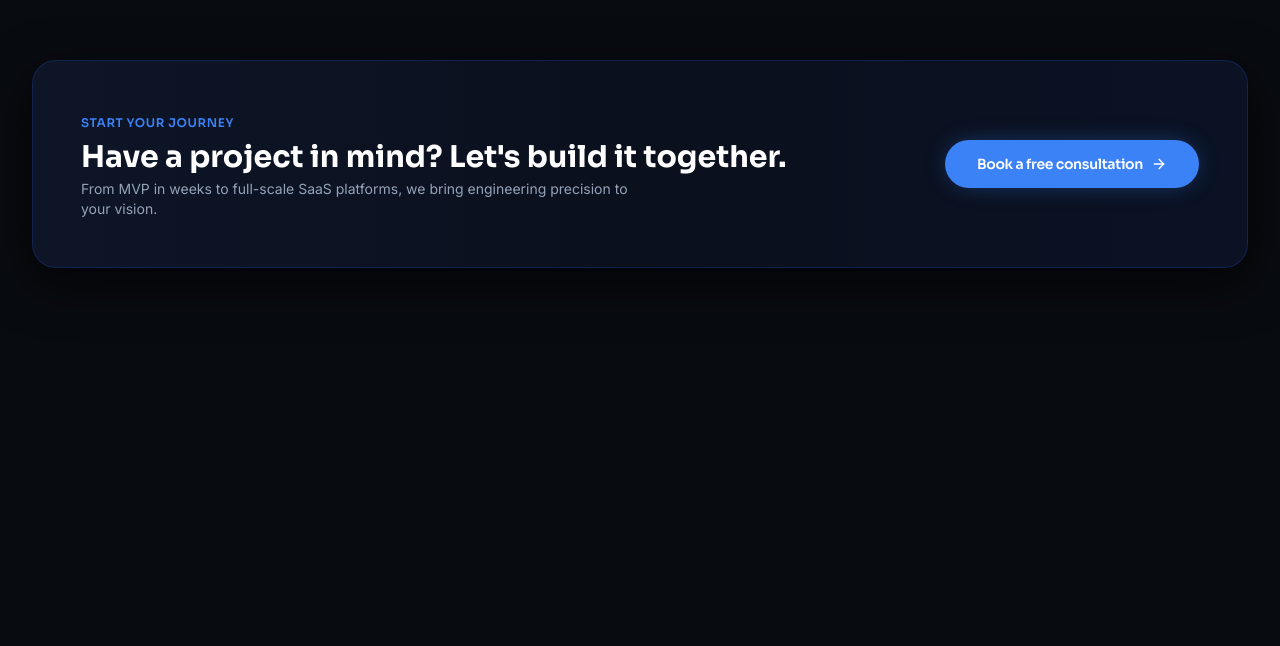
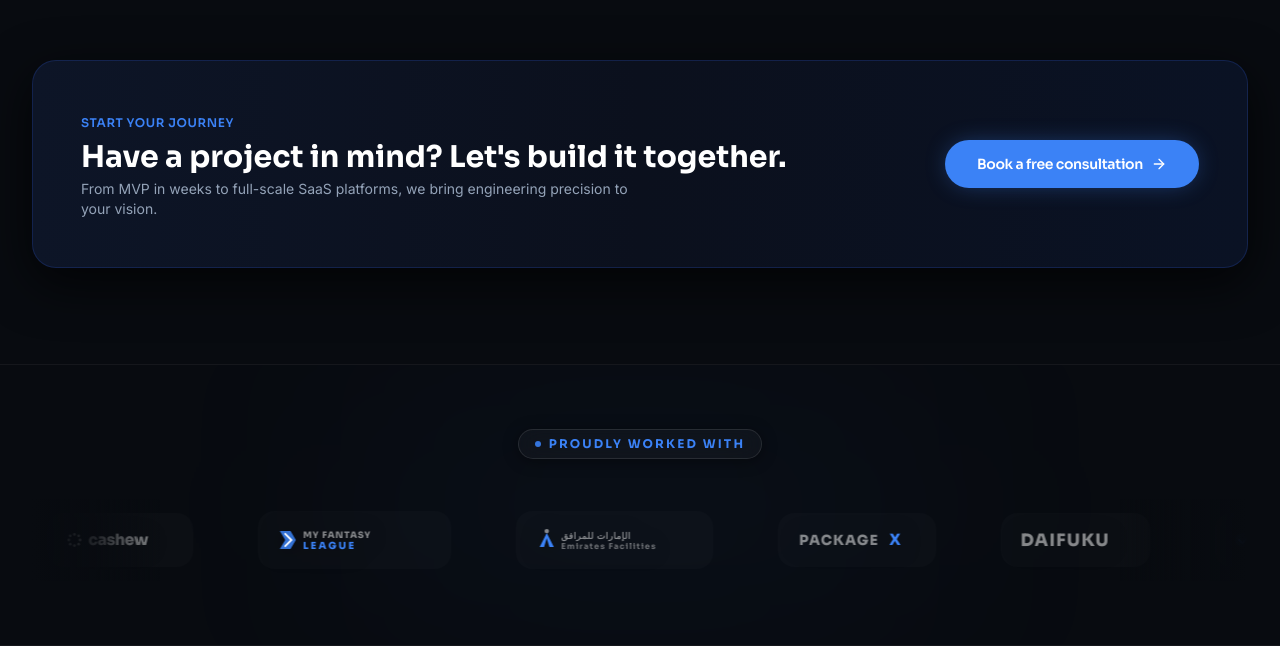
Before and after one commit to tahirazeem145/Jime-developer, a React (Vite) app: page / in a window 1280 px wide. Shown: the part 3602-4248 px from the top of the page. Before the commit the page ends 3966 px from the top, so only its background shows below. Built offline with nearby package versions, Linux system fonts and the light colour scheme; no server answers.

Commit message:
feat: initialize project structure with main application, styling, and core components

```diff
--- a/src/App.jsx
+++ b/src/App.jsx
@@ -3,6 +3,7 @@ import { SmoothScroll } from './components/ui/smooth-scroll';
 import Navbar from './components/Navbar';
 import Hero from './components/Hero';
 import Projects from './components/Projects';
+import TrustedBy from './components/TrustedBy';
 import BackgroundElements from './components/BackgroundElements';
 import ParticleBackground from './components/ParticleBackground';
 import MouseGlow from './components/MouseGlow';
@@ -41,6 +42,9 @@ export default function App() {
 
           {/* 2nd SECTION: Projects Section */}
           <Projects />
+
+          {/* 3rd SECTION: Proudly Worked With / Client Trust Marquee */}
+          <TrustedBy />
         </main>
 
         {/* Floating Action Button */}
--- /dev/null
+++ b/src/components/TrustedBy.jsx
@@ -0,0 +1,202 @@
+import React from 'react';
+
+const CLIENT_LOGOS = [
+  {
+    id: 'omneky',
+    name: 'Omneky',
+    category: 'AI Marketing & Vision',
+    svg: (
+      <svg className="h-6 sm:h-7 w-auto fill-current" viewBox="0 0 140 36">
+        {/* Omneky Avatar/Robot Icon */}
+        <circle cx="16" cy="18" r="14" fill="none" stroke="currentColor" strokeWidth="2.5" />
+        <circle cx="11" cy="15" r="2.5" fill="currentColor" />
+        <circle cx="21" cy="15" r="2.5" fill="currentColor" />
+        <path d="M11 22 Q16 26 21 22" fill="none" stroke="currentColor" strokeWidth="2" strokeLinecap="round" />
+        {/* Wordmark */}
+        <text x="38" y="24" fontFamily="Sora, sans-serif" fontSize="18" fontWeight="700" letterSpacing="-0.5">
+          Omneky
+        </text>
+      </svg>
+    ),
+  },
+  {
+    id: 'tasc',
+    name: 'TASC',
+    category: 'Enterprise Outsourcing',
+    svg: (
+      <svg className="h-6 sm:h-7 w-auto fill-current" viewBox="0 0 130 36">
+        <text x="5" y="26" fontFamily="Sora, sans-serif" fontSize="24" fontWeight="900" letterSpacing="2">
+          TASC
+        </text>
+        <circle cx="110" cy="12" r="3.5" fill="#3B82F6" />
+      </svg>
+    ),
+  },
+  {
+    id: 'cashew',
+    name: 'cashew',
+    category: 'Fintech & BNPL',
+    svg: (
+      <svg className="h-6 sm:h-7 w-auto fill-current" viewBox="0 0 145 36">
+        {/* Cashew Petals Icon */}
+        <g transform="translate(14, 18) scale(0.9)">
+          <circle cx="0" cy="-8" r="2" fill="currentColor" />
+          <circle cx="6" cy="-6" r="2" fill="currentColor" />
+          <circle cx="8" cy="0" r="2" fill="currentColor" />
+          <circle cx="6" cy="6" r="2" fill="currentColor" />
+          <circle cx="0" cy="8" r="2" fill="currentColor" />
+          <circle cx="-6" cy="6" r="2" fill="currentColor" />
+          <circle cx="-8" cy="0" r="2" fill="currentColor" />
+          <circle cx="-6" cy="-6" r="2" fill="currentColor" />
+        </g>
+        {/* Wordmark */}
+        <text x="32" y="24" fontFamily="Sora, sans-serif" fontSize="20" fontWeight="800" letterSpacing="-0.5">
+          cashew
+        </text>
+      </svg>
+    ),
+  },
+  {
+    id: 'mfl',
+    name: 'MY FANTASY LEAGUE',
+    category: 'Sports & Gaming Platform',
+    svg: (
+      <svg className="h-7 sm:h-8 w-auto fill-current" viewBox="0 0 180 36">
+        {/* Crest/Shield */}
+        <path d="M6 8 L18 8 L24 18 L18 28 L6 28 L12 18 Z" fill="#3B82F6" opacity="0.85" />
+        <path d="M12 11 L19 18 L12 25" fill="none" stroke="#FFFFFF" strokeWidth="2" strokeLinecap="round" />
+        {/* Text */}
+        <text x="32" y="16" fontFamily="Sora, sans-serif" fontSize="10" fontWeight="900" letterSpacing="1">
+          MY FANTASY
+        </text>
+        <text x="32" y="28" fontFamily="Sora, sans-serif" fontSize="11" fontWeight="900" letterSpacing="2.5" fill="#3B82F6">
+          LEAGUE
+        </text>
+      </svg>
+    ),
+  },
+  {
+    id: 'emirates',
+    name: 'Emirates Facilities',
+    category: 'UAE Corporate Services',
+    svg: (
+      <svg className="h-7 sm:h-8 w-auto fill-current" viewBox="0 0 185 36">
+        {/* Wing/Falcon Emblem */}
+        <path d="M8 26 L16 10 L24 26 L19 26 L16 16 L13 26 Z" fill="#3B82F6" />
+        <circle cx="16" cy="8" r="2.5" fill="currentColor" />
+        {/* Arabic + English typography */}
+        <text x="32" y="17" fontFamily="Arial, sans-serif" fontSize="10" fontWeight="700" letterSpacing="0.5">
+          الإمارات للمرافق
+        </text>
+        <text x="32" y="28" fontFamily="Sora, sans-serif" fontSize="9" fontWeight="700" letterSpacing="1.2" opacity="0.8">
+          Emirates Facilities
+        </text>
+      </svg>
+    ),
+  },
+  {
+    id: 'packagex',
+    name: 'PACKAGE X',
+    category: 'Logistics AI & Vision',
+    svg: (
+      <svg className="h-6 sm:h-7 w-auto fill-current" viewBox="0 0 160 36">
+        <text x="6" y="25" fontFamily="Sora, sans-serif" fontSize="18" fontWeight="900" letterSpacing="1.5">
+          PACKAGE
+        </text>
+        {/* Modern brackets X */}
+        <text x="122" y="25" fontFamily="Sora, sans-serif" fontSize="20" fontWeight="900" fill="#3B82F6">
+          X
+        </text>
+      </svg>
+    ),
+  },
+  {
+    id: 'daifuku',
+    name: 'DAIFUKU',
+    category: 'Intralogistics & Automation',
+    svg: (
+      <svg className="h-6 sm:h-7 w-auto fill-current" viewBox="0 0 150 36">
+        <text x="4" y="26" fontFamily="Sora, sans-serif" fontSize="22" fontWeight="900" letterSpacing="1.5">
+          DAIFUKU
+        </text>
+      </svg>
+    ),
+  },
+  {
+    id: 'tamizha',
+    name: 'Tamizha Jobs',
+    category: 'Recruitment & Talent',
+    svg: (
+      <svg className="h-6 sm:h-7 w-auto fill-current" viewBox="0 0 160 36">
+        <circle cx="14" cy="18" r="9" fill="#3B82F6" opacity="0.2" />
+        <path d="M10 18 L14 22 L22 14" fill="none" stroke="#3B82F6" strokeWidth="2.5" strokeLinecap="round" strokeLinejoin="round" />
+        <text x="30" y="24" fontFamily="Sora, sans-serif" fontSize="16" fontWeight="800" letterSpacing="-0.3">
+          Tamizha<span className="text-[#3B82F6]">Jobs</span>
+        </text>
+      </svg>
+    ),
+  },
+  {
+    id: 'affylix',
+    name: 'Affylix Store',
+    category: 'Social Commerce',
+    svg: (
+      <svg className="h-6 sm:h-7 w-auto fill-current" viewBox="0 0 140 36">
+        <polygon points="14,8 24,18 14,28 4,18" fill="none" stroke="#3B82F6" strokeWidth="2.5" />
+        <text x="32" y="24" fontFamily="Sora, sans-serif" fontSize="17" fontWeight="800" letterSpacing="-0.5">
+          Affylix
+        </text>
+      </svg>
+    ),
+  },
+];
+
+export default function TrustedBy() {
+  // Duplicate array for seamless infinite marquee loop
+  const marqueeLogos = [...CLIENT_LOGOS, ...CLIENT_LOGOS, ...CLIENT_LOGOS];
+
+  return (
+    <section className="relative w-full bg-[#080B10] py-12 sm:py-16 overflow-hidden border-t border-b border-white/5 select-none">
+      {/* Subtle background glow */}
+      <div className="absolute top-1/2 left-1/2 -translate-x-1/2 -translate-y-1/2 w-[600px] h-[180px] bg-accent-blue/5 blur-[120px] pointer-events-none rounded-full" />
+
+      <div className="max-w-7xl mx-auto px-4 sm:px-6 lg:px-8 text-center relative z-10">
+
+        {/* Section Heading Badge (PROUDLY WORKED WITH) */}
+        <div className="inline-flex items-center justify-center mb-8 sm:mb-10">
+          <div className="inline-flex items-center gap-2 px-4 py-1.5 rounded-full bg-white/[0.03] border border-white/10 backdrop-blur-md shadow-[0_2px_15px_rgba(0,0,0,0.4)]">
+            <span className="w-1.5 h-1.5 rounded-full bg-accent-blue animate-pulse" />
+            <span className="text-[11px] sm:text-xs font-sora font-bold tracking-[0.18em] uppercase text-accent-blue">
+              PROUDLY WORKED WITH
+            </span>
+          </div>
+        </div>
+
+        {/* Marquee Container with Left & Right Gradient Fade Masks */}
+        <div className="relative w-full overflow-hidden">
+          {/* Left Gradient Fade */}
+          <div className="absolute left-0 top-0 bottom-0 w-16 sm:w-32 bg-gradient-to-r from-[#080B10] via-[#080B10]/80 to-transparent z-10 pointer-events-none" />
+
+          {/* Right Gradient Fade */}
+          <div className="absolute right-0 top-0 bottom-0 w-16 sm:w-32 bg-gradient-to-l from-[#080B10] via-[#080B10]/80 to-transparent z-10 pointer-events-none" />
+
+          {/* Infinite Moving Logo Track */}
+          <div className="flex w-max animate-marquee items-center gap-8 sm:gap-12 md:gap-16 py-3">
+            {marqueeLogos.map((client, index) => (
+              <div
+                key={`${client.id}-${index}`}
+                className="flex items-center justify-center px-4 py-3 rounded-2xl bg-white/[0.02] border border-transparent hover:border-white/10 hover:bg-white/[0.04] text-white/50 hover:text-white transition-all duration-300 group cursor-default hover:scale-105"
+                title={`${client.name} — ${client.category}`}
+              >
+                <div className="transition-transform duration-300 drop-shadow-[0_2px_10px_rgba(0,0,0,0.5)] group-hover:drop-shadow-[0_0_15px_rgba(59,130,246,0.35)]">
+                  {client.svg}
+                </div>
+              </div>
+            ))}
+          </div>
+        </div>
+
+      </div>
+    </section>
+  );
+}
--- a/src/index.css
+++ b/src/index.css
@@ -263,3 +263,24 @@
 .custom-scrollbar::-webkit-scrollbar-thumb:hover {
   background: rgba(59, 130, 246, 0.6);
 }
+
+/* Infinite Logo Marquee Animation */
+@keyframes marquee {
+  0% {
+    transform: translateX(0%);
+  }
+  100% {
+    transform: translateX(-33.333%);
+  }
+}
+
+.animate-marquee {
+  display: flex;
+  width: max-content;
+  animation: marquee 32s linear infinite;
+  will-change: transform;
+}
+
+.animate-marquee:hover {
+  animation-play-state: paused;
+}
```
Also changed, not shown: 5 other files (tests, documents, lock files or other folders).
